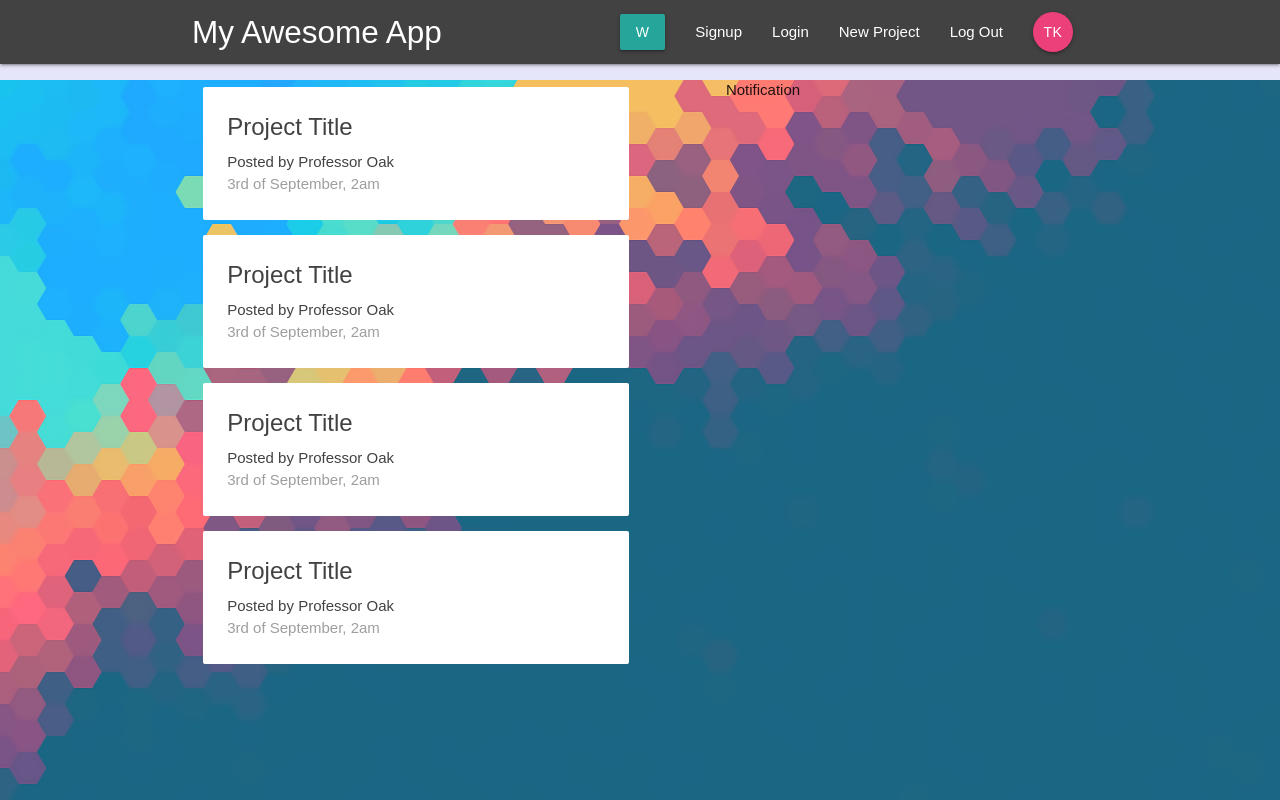
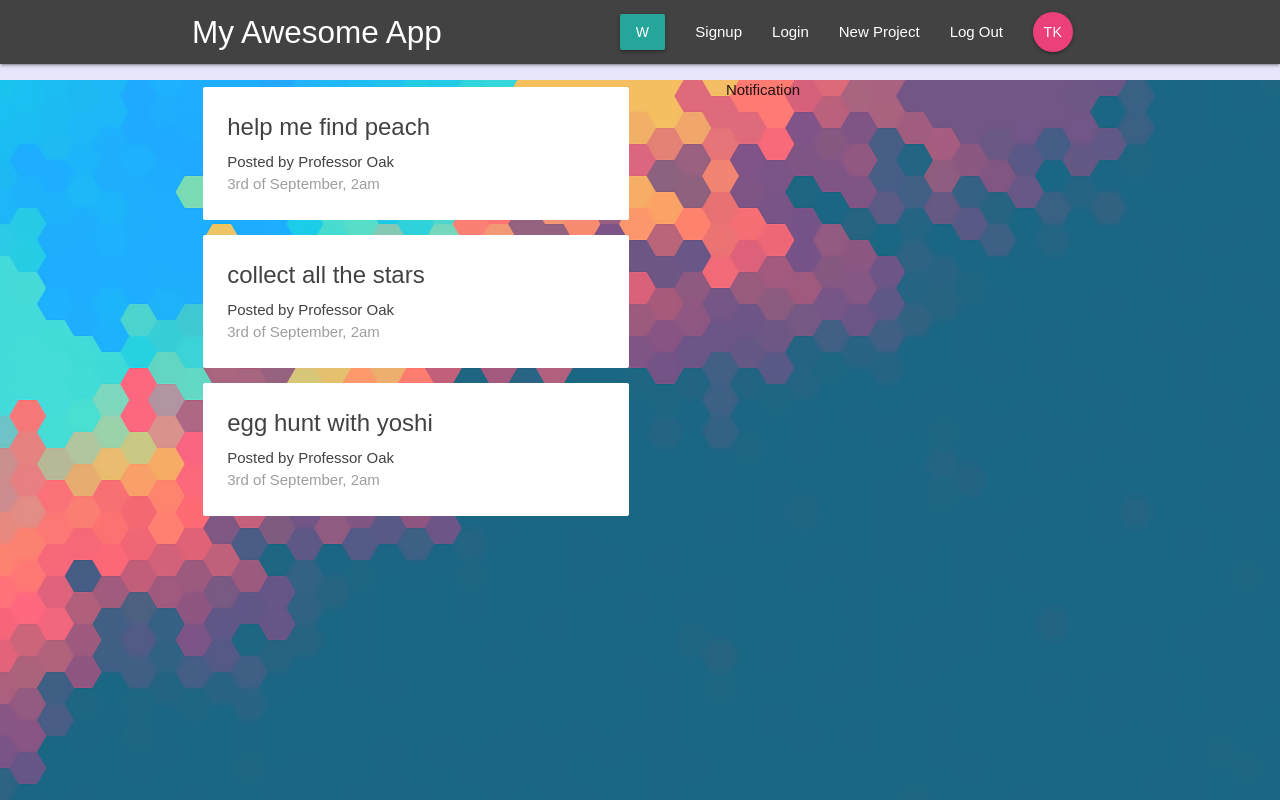
Before and after one commit to hseniht/awesome-app-1, a React (Create React App) app: page / in a window 1280 px wide. Built offline with nearby package versions, Linux system fonts and the light colour scheme; no server answers.

Commit message:
Test redux with dummy data - added some dummy data to store - passed it to dashboard comp - used that redux state on each project title

```diff
--- a/src/components/dashboard/Dashboard.js
+++ b/src/components/dashboard/Dashboard.js
@@ -1,14 +1,17 @@
 import React, { Component } from 'react'
 import Notifications from './Notifications'
 import ProjectList from '../project/ProjectList'
+import { connect } from 'react-redux'
 
 class Dashboard extends Component {
    render() {
+      // console.log("tk stateProps", this.props);
+      const { projects } = this.props; // from mapState
       return (
          <div className="dashboard container">
             <div className="row">
                <div className="col s12 m6">
-                  <ProjectList />
+                  <ProjectList projects={projects} />
                </div>
                <div className="col s12 m5 offset-m1">
                   <Notifications />
@@ -19,4 +22,10 @@
    }
 }
 
-export default Dashboard
+const mapStateToProps = (state) => {
+   return {
+      projects: state.project.projects
+   }
+}
+
+export default connect(mapStateToProps)(Dashboard)
--- a/src/components/project/ProjectList.js
+++ b/src/components/project/ProjectList.js
@@ -1,13 +1,14 @@
 import React from 'react'
 import ProjectSummary from './ProjectSummary'
 
-const ProjectList = () => {
+const ProjectList = ({ projects }) => {
    return (
       <div className="project-list section">
-         <ProjectSummary />
-         <ProjectSummary />
-         <ProjectSummary />
-         <ProjectSummary />
+         {projects && projects.map(project => {
+            return (
+               <ProjectSummary project={project} key={project.id} />
+            )
+         })}
       </div>
    )
 }
--- a/src/components/project/ProjectSummary.js
+++ b/src/components/project/ProjectSummary.js
@@ -1,10 +1,10 @@
 import React from 'react'
 
-const ProjectSummary = () => {
+const ProjectSummary = ({ project }) => {
    return (
       <div className="card z-depth-0 project-summary">
          <div className="card-content grey-text text-darken-3">
-            <span className="card-title">Project Title</span>
+            <span className="card-title">{project.title}</span>
             <p>Posted by Professor Oak</p>
             <p className="grey-text">3rd of September, 2am</p>
          </div>
--- a/src/store/reducer/projectReducer.js
+++ b/src/store/reducer/projectReducer.js
@@ -1,4 +1,10 @@
-const initState = {}
+const initState = {
+   projects: [
+      { id: '1', title: 'help me find peach', content: 'blah blah blah' },
+      { id: '2', title: 'collect all the stars', content: 'blah blah blah' },
+      { id: '3', title: 'egg hunt with yoshi', content: 'blah blah blah' }
+   ]
+}
 
 const projectReducer = (state = initState, action) => {
    return state
```
